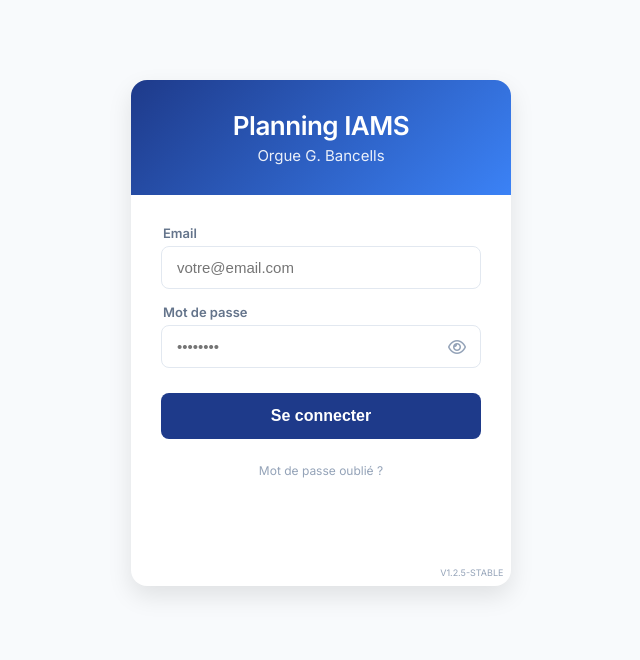
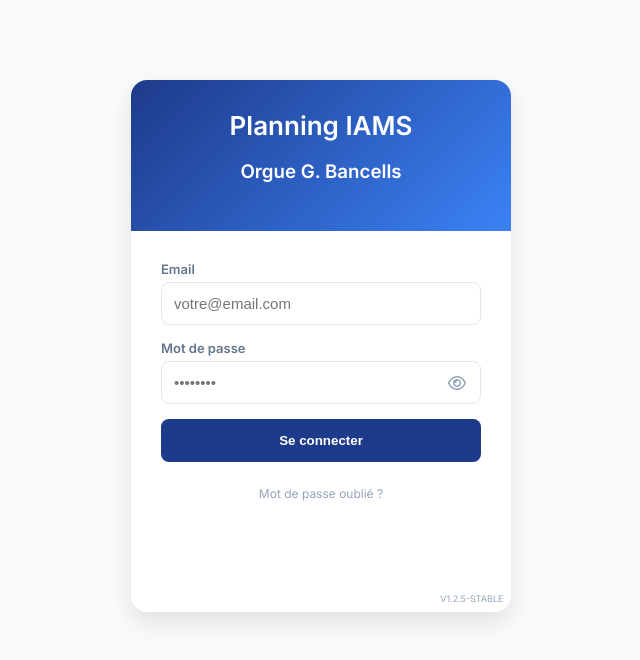
Before and after one commit to orgue-iams/Planning, a plain HTML site: page index.html in a window 1280 px wide. Shown: the whole page, without its empty margins (319-959 px from the left). Drawn offline with nearby package versions, Linux system fonts and the light colour scheme; no server answers.

Commit message:
Update style.css

```diff
--- a/style.css
+++ b/style.css
@@ -1,105 +1,33 @@
 body { font-family: 'Inter', sans-serif; background: #f8fafc; margin: 0; min-height: 100vh; }
-
-/* CARTE DE LOGIN */
-.login-card {
-    max-width: 380px;
-    margin: 80px auto;
-    background: white;
-    border-radius: 16px;
-    box-shadow: 0 10px 25px rgba(0,0,0,0.1);
-    overflow: hidden;
-    position: relative;
-}
-
-.login-header {
-    background: linear-gradient(135deg, #1e3a8a 0%, #3b82f6 100%);
-    padding: 30px;
-    color: white;
-    text-align: center;
-}
-
-.login-header h1 { margin: 0; font-size: 26px; letter-spacing: -0.5px; }
-.login-header h3 { margin: 5px 0 0; opacity: 0.9; font-weight: 400; font-size: 15px; }
-
+.login-card { max-width: 380px; margin: 80px auto; background: white; border-radius: 16px; box-shadow: 0 10px 25px rgba(0,0,0,0.1); overflow: hidden; position: relative; }
+.login-header { background: linear-gradient(135deg, #1e3a8a 0%, #3b82f6 100%); padding: 30px; color: white; text-align: center; }
+.login-header h1 { margin: 0; font-size: 26px; }
 .form-group { padding: 30px; display: flex; flex-direction: column; gap: 15px; }
-
-.input-block { display: flex; flex-direction: column; text-align: left; gap: 5px; }
-.input-block label { font-size: 13px; font-weight: 600; color: #64748b; margin-left: 2px; }
-
-input {
-    padding: 12px 15px;
-    border: 1px solid #e2e8f0;
-    border-radius: 8px;
-    font-size: 15px;
-    outline: none;
-    transition: all 0.2s;
-}
-
-input:focus { border-color: #3b82f6; box-shadow: 0 0 0 3px rgba(59, 130, 246, 0.1); }
-
-/* MOT DE PASSE ET OEIL */
-.password-wrapper { position: relative; display: flex; align-items: center; width: 100%; }
-.password-wrapper input { width: 100%; padding-right: 45px; }
+.input-block { display: flex; flex-direction: column; gap: 5px; }
+.input-block label { font-size: 13px; font-weight: 600; color: #64748b; }
+input { padding: 12px; border: 1px solid #e2e8f0; border-radius: 8px; font-size: 15px; outline: none; }
+.password-wrapper { position: relative; display: flex; align-items: center; }
+.password-wrapper input { width: 100%; padding-right: 40px; }
 .password-wrapper i { position: absolute; right: 15px; cursor: pointer; color: #94a3b8; }
-
-#loginMessage {
-    color: #d9534f;
-    font-size: 13px;
-    margin-top: 10px;
-    text-align: center;
-    min-height: 20px;
-    font-weight: 600;
-}
-
-.login-btn {
-    margin-top: 10px;
-    padding: 14px;
-    background: #1e3a8a;
-    color: white;
-    border: none;
-    border-radius: 8px;
-    cursor: pointer;
-    font-weight: 600;
-    font-size: 16px;
-}
-
-/* LIEN MOT DE PASSE OUBLIÉ */
+.login-btn { padding: 14px; background: #1e3a8a; color: white; border: none; border-radius: 8px; cursor: pointer; font-weight: 600; }
 .forgot-link-container { text-align: center; margin-top: 5px; }
 .forgot-link { font-size: 12px; color: #94a3b8; text-decoration: none; cursor: pointer; }
-.forgot-link:hover { color: #3b82f6; text-decoration: underline; }
+#loginMessage { text-align: center; font-size: 13px; min-height: 20px; font-weight: 600; }
 
-/* VERSION TAGS (Gris, petit, aligné à droite à 2mm) */
-.version-tag {
-    font-size: 9px;
-    color: #94a3b8;
-    text-align: right;
-    padding-right: 2mm;
-    padding-bottom: 2mm;
-    text-transform: uppercase;
-}
+/* VERSION TAGS */
+.version-tag { font-size: 9px; color: #94a3b8; text-align: right; padding: 0 2mm 2mm 0; text-transform: uppercase; }
+.version-tag-app { position: fixed; bottom: 2mm; right: 2mm; font-size: 9px; color: #94a3b8; pointer-events: none; }
 
-.version-tag-app {
-    position: fixed;
-    bottom: 2mm;
-    right: 2mm;
-    font-size: 9px;
-    color: #94a3b8;
-    pointer-events: none;
-}
+.header-bar { display: flex; justify-content: space-between; align-items: center; padding: 15px 40px; background: white; border-bottom: 1px solid #e2e8f0; }
+#calendar { margin: 20px; background: white; padding: 20px; border-radius: 16px; box-shadow: 0 4px 6px rgba(0,0,0,0.05); }
 
-/* INTERFACE CALENDRIER */
-.header-bar { display: flex; justify-content: space-between; align-items: center; padding: 15px 40px; background: white; border-bottom: 1px solid #e2e8f0; }
-#calendar { margin: 20px; background: white; padding: 20px; border-radius: 16px; box-shadow: 0 4px 6px -1px rgba(0, 0, 0, 0.1); }
-
-/* LOADER / SPINNER */
-.loader-overlay { position: fixed; top: 0; left: 0; width: 100%; height: 100%; background: rgba(255, 255, 255, 0.8); display: flex; justify-content: center; align-items: center; z-index: 9999; }
-.spinner { width: 40px; height: 40px; border: 4px solid rgba(30, 58, 138, 0.1); border-top: 4px solid #1e3a8a; border-radius: 50%; animation: spin 0.8s linear infinite; }
+.loader-overlay { position: fixed; inset: 0; background: rgba(255,255,255,0.7); display: flex; justify-content: center; align-items: center; z-index: 2000; }
+.spinner { width: 40px; height: 40px; border: 4px solid #f3f3f3; border-top: 4px solid #1e3a8a; border-radius: 50%; animation: spin 1s linear infinite; }
 @keyframes spin { 0% { transform: rotate(0deg); } 100% { transform: rotate(360deg); } }
 
-/* MODAL */
-.modal { position: fixed; top: 0; left: 0; width: 100%; height: 100%; background: rgba(15, 23, 42, 0.6); display: flex; justify-content: center; align-items: center; z-index: 1000; }
-.modal-content { background: white; padding: 30px; border-radius: 16px; min-width: 320px; text-align: center; }
-.modal-buttons { display: flex; flex-direction: column; gap: 10px; margin-top: 25px; }
+.modal { position: fixed; inset: 0; background: rgba(0,0,0,0.5); display: flex; justify-content: center; align-items: center; z-index: 1000; }
+.modal-content { background: white; padding: 30px; border-radius: 16px; text-align: center; min-width: 300px; }
+.modal-buttons { display: flex; flex-direction: column; gap: 10px; margin-top: 20px; }
 .delete-btn { background: #ef4444; color: white; border: none; padding: 12px; border-radius: 8px; cursor: pointer; font-weight: 600; }
-.close-btn { background: #f1f5f9; color: #475569; border: none; padding: 12px; border-radius: 8px; cursor: pointer; }
-.logout-btn { background: transparent; color: #ef4444; border: 1px solid #ef4444; padding: 6px 15px; border-radius: 6px; cursor: pointer; font-size: 13px; font-weight: 600; }
+.close-btn { background: #f1f5f9; border: none; padding: 12px; border-radius: 8px; cursor: pointer; }
+.logout-btn { background: transparent; color: #ef4444; border: 1px solid #ef4444; padding: 5px 12px; border-radius: 6px; cursor: pointer; font-size: 12px; }
```
